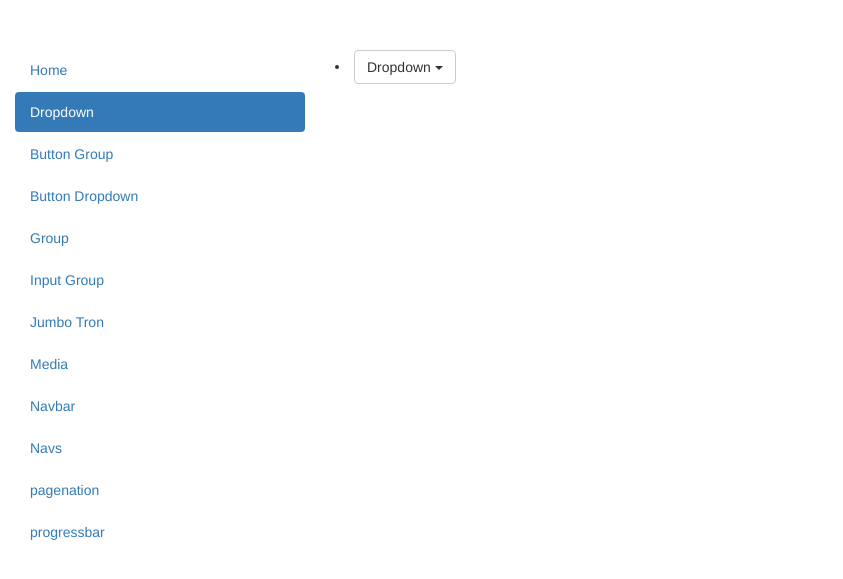
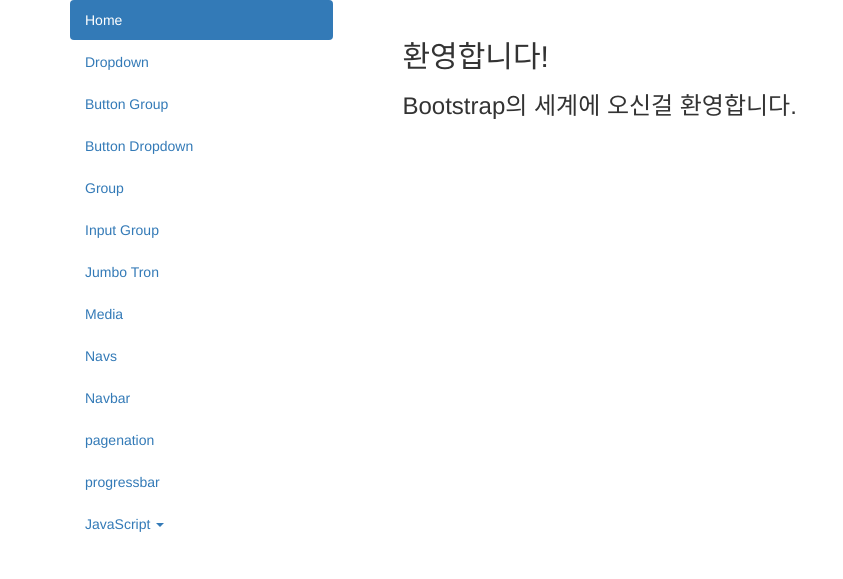
Before and after one commit to qoogy/PHP, a PHP site: page /index2.html in a window 1280 px wide. Shown: the top 579 px of the page, without its empty margins (0-843 px from the left). Run offline with PHP 8.4, Linux system fonts and the light colour scheme.

Commit message:
Bootstrap Project

```diff
--- a/css/navbar.css
+++ b/css/navbar.css
@@ -5,7 +5,3 @@ nav {
 img {
   width: 100%;
 }
-
-.container {
-  padding: 0px;
-}
--- a/index2.html
+++ b/index2.html
@@ -3,42 +3,60 @@
   <head>
     <meta charset="utf-8">
     <meta name="viewport" content="width=device-width, initial-scale=1">
-    <title>Javascript</title>
+    <title>Bootstrap</title>
     <link rel="stylesheet" href="./lib/bootstrap/css/bootstrap.min.css">
     <link rel="stylesheet" href="./lib/font-awesome/css/font-awesome.min.css">
+    <link rel="stylesheet" href="./css/navbar.css">
 
   </head>
+  <style>
+    h2 {
+      padding-top: 20px;
+      padding-left: 40px;
+    }
+    h3 {
+      padding-left: 40px;
+    }
+  </style>
   <body>
-    <section class="container-fluid" style="padding-top:50px;">
+    <section class="container">
       <div class="row">
-        <div class="col-xs-6 col-md-3">
+        <div class="col-sm-3">
           <ul class="nav nav-pills nav-stacked">
-          <li role="presentation"><a href="index.html">Home</a></li>
-          <li role="presentation" class="active"><a href="#">Dropdown</a></li>
-          <li role="presentation"><a href="#">Button Group</a></li>
-          <li role="presentation"><a href="#">Button Dropdown</a></li>
-          <li role="presentation"><a href="#">Group</a></li>
-          <li role="presentation"><a href="#">Input Group</a></li>
-          <li role="presentation"><a href="#">Jumbo Tron</a></li>
-          <li role="presentation"><a href="#">Media</a></li>
-          <li role="presentation"><a href="#">Navbar</a></li>
-          <li role="presentation"><a href="#">Navs</a></li>
-          <li role="presentation"><a href="#">pagenation</a></li>
-          <li role="presentation"><a href="#">progressbar</a></li>
+            <li role="presentation" class="active"><a href="./index.html">Home</a></li>
+            <li role="presentation"><a href="./sample-component/dropdown.html">Dropdown</a></li>
+            <li role="presentation"><a href="./sample-component/btngroup.html">Button Group</a></li>
+            <li role="presentation"><a href="./sample-component/btndropdown.html">Button Dropdown</a></li>
+            <li role="presentation"><a href="./sample-component/group.html">Group</a></li>
+            <li role="presentation"><a href="./sample-component/inputgroup.html">Input Group</a></li>
+            <li role="presentation"><a href="./sample-component/jumbotron.html">Jumbo Tron</a></li>
+            <li role="presentation"><a href="./sample-component/media.html">Media</a></li>
+            <li role="presentation"><a href="./sample-component/navs.html">Navs</a></li>
+            <li role="presentation"><a href="./sample-component/navbar.html">Navbar</a></li>
+            <li role="presentation"><a href="./sample-component/pagenation.html">pagenation</a></li>
+            <li role="presentation"><a href="./sample-component/progressbar.html">progressbar</a></li>
+            <li role="presentation" class="dropdown">
+              <a class="dropdown-toggle" data-toggle="dropdown" href="#" role="button" aria-expanded="false">JavaScript <span class="caret"></span></a>
+              <ul class="dropdown-menu" role="menu">
+                <li><a href="./sample-javascript/modal.html">Modal</a></li>
+                <li><a href="./sample-javascript/dropdown.html">Drop Down</a></li>
+                <li><a href="./sample-javascript/scrollspy.html">Scroll Spy</a></li>
+                <li><a href="./sample-javascript/tooltip.html">Tooltip</a></li>
+                <li><a href="./sample-javascript/tabnav.html">Tabnav</a></li>
+                <li><a href="./sample-javascript/popover.html">Popover</a></li>
+                <li><a href="./sample-javascript/loading.html">Loading</a></li>
+                <li><a href="./sample-javascript/collapse.html">Collapse</a></li>
+                <li><a href="./sample-javascript/carousel.html">Carousel</a></li>
+                <li><a href="./sample-javascript/affix.html">Affix</a></li>
+              </ul>
+            </li>
+          </ul>
         </div>
-
-        <div class="col-xs-6 col-md-9">
-          <li class="dropdown">
-            <button class="btn btn-default dropdown-toggle" type="button" id="dropdownMenu1" data-toggle="dropdown" aria-expanded="true">
-              Dropdown
-              <span class="caret"></span>
-            </button>
-            <ul class="dropdown-menu" role="menu">
-              <li><a href="/sample-component/dropdown.html">Dropdown</a></li>
-              <li><a href="/sample-component/btngroup.html">Button Group</a></li>
-              <li><a href="/sample-component/btndropdown.html">Button Dropdown</a></li>
-            </ul>
-          </li>
+        <div class="col-sm-9">
+          <div class="dropdown">
+            <h2>환영합니다!</h2>
+            <h3>Bootstrap의 세계에 오신걸 환영합니다.</h3>
+          </div>
         </div>
       </div>
     </section>
```
Also changed, not shown: index.html (+39 -30 lines).
